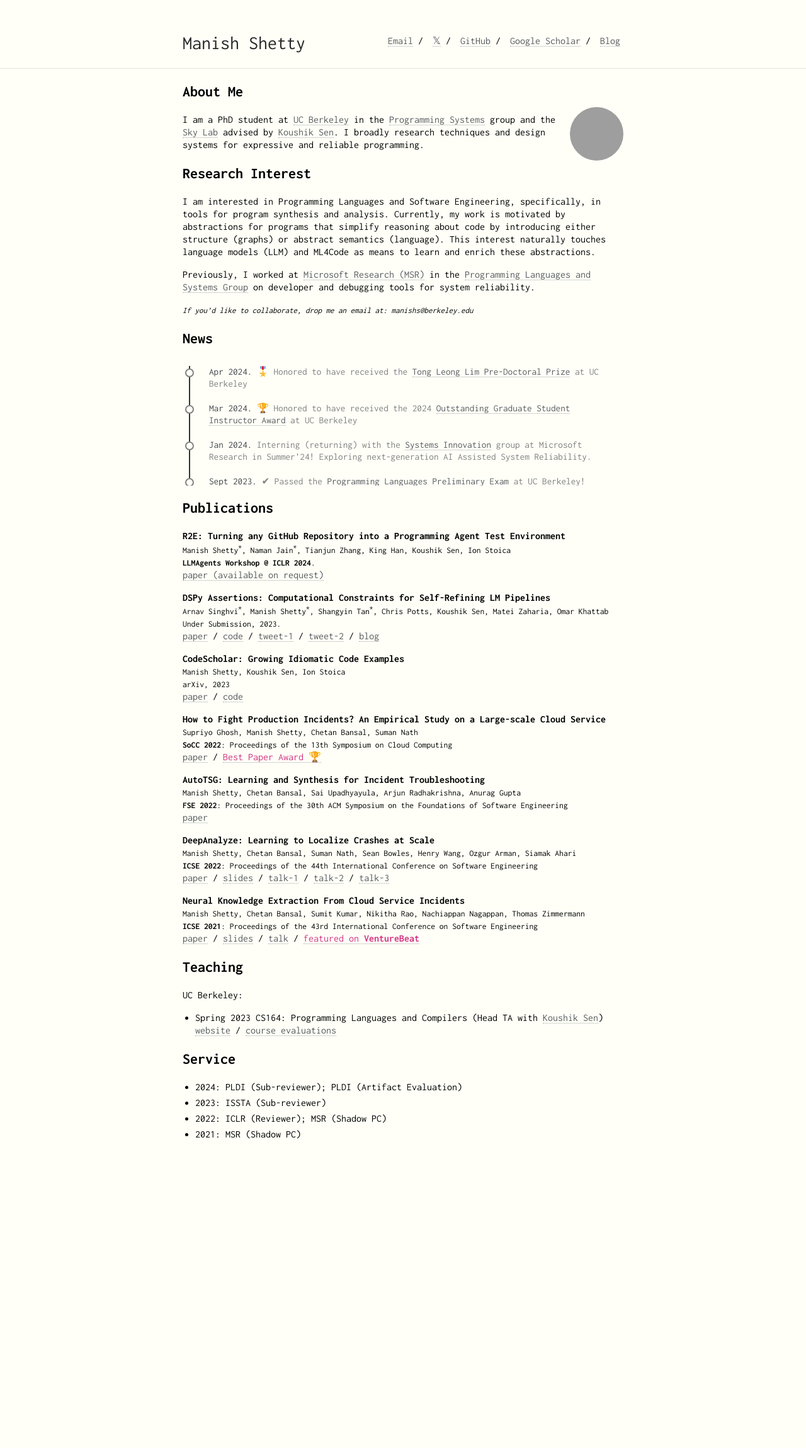
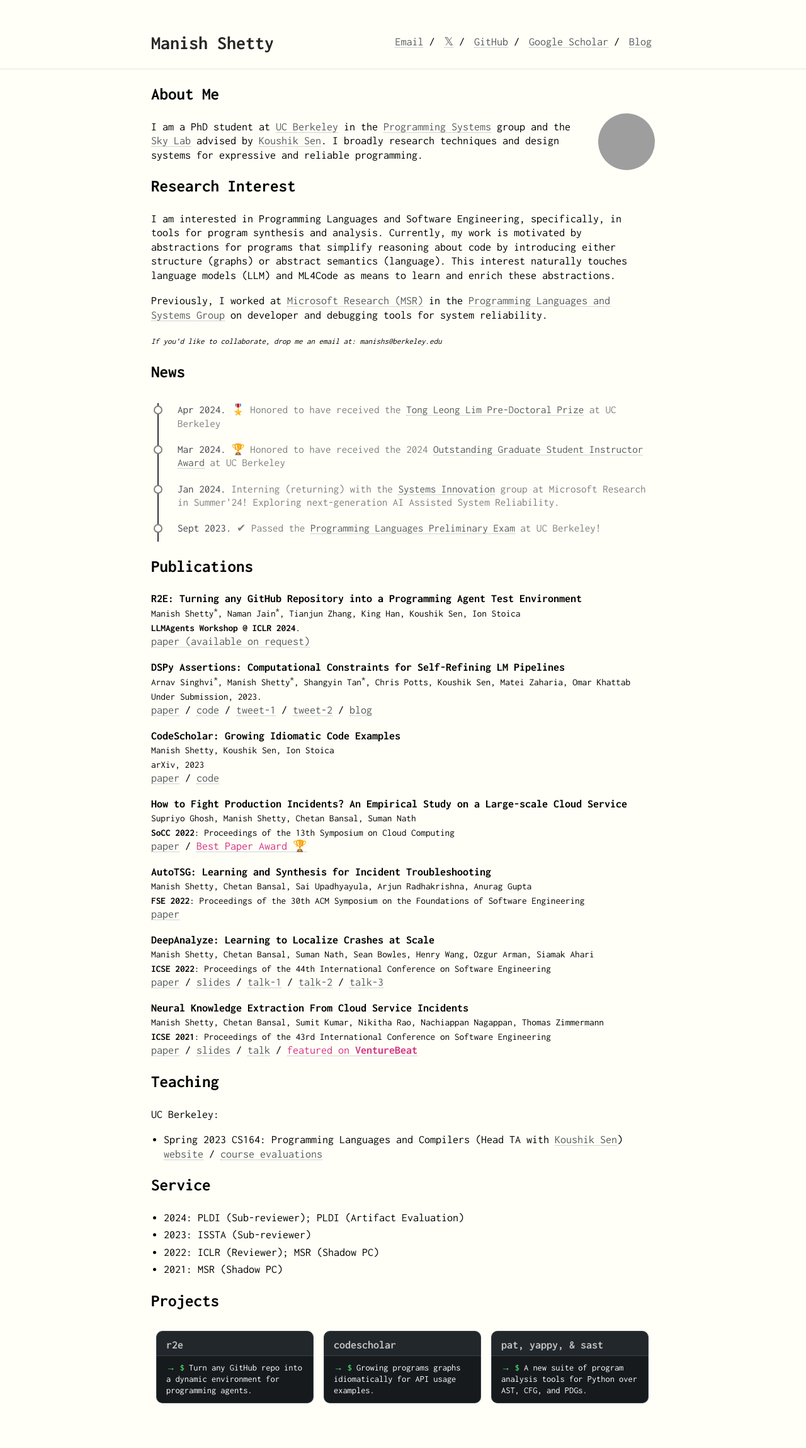
Before and after one commit to manishshettym/manishshettym.github.io, a Jekyll site: the page built from index.md, in a window 1280 px wide. Shown: the whole page at 63% size. Built offline with Jekyll 4.4.1, drawn with Linux system fonts in a browser that asks for light colours; before the commit the page ends 1867 px from its top, so only the background shows below that; grey boxes are pictures that could not be loaded.

Commit message:
add projects; update style

```diff
--- /dev/null
+++ b/_includes/projects.html
@@ -0,0 +1,44 @@
+<div class="editor-container">
+    <div class="editor">
+        <div class="tabs">
+            <span style="font-weight:bolder;">r2e</span>
+        </div>
+        <div class=" code">
+            <div class="lines">
+                <div class="line">
+                    <span class="dollar">→ $ </span>
+                    Turn any GitHub repo into a dynamic environment for programming agents.
+                </div>
+            </div>
+        </div>
+    </div>
+
+    <div class="editor">
+        <div class="tabs">
+            <span style="font-weight:bolder;">codescholar</span>
+        </div>
+        <div class="code">
+            <div class="lines">
+                <div class="line">
+                    <span class="dollar">→ $ </span>
+                    Growing programs graphs idiomatically for API usage examples.
+                </div>
+            </div>
+        </div>
+    </div>
+
+    <div class="editor">
+        <div class="tabs">
+            <span style="font-weight:bolder;">pat, yappy, & sast </span>
+        </div>
+        <div class="code">
+            <div class="lines">
+                <div class="line">
+                    <span class="dollar">→ $ </span>
+                    A new suite of program analysis tools for Python over
+                    AST, CFG, and PDGs.
+                </div>
+            </div>
+        </div>
+    </div>
+</div>
--- a/_layouts/default.html
+++ b/_layouts/default.html
@@ -22,6 +22,7 @@
     {% assign url = site.url | append: site.baseurl | append: page.url %}
     {% endif %}
     <meta name="description" content="{{ desc }}">
+    <link rel="stylesheet" href="https://cdnjs.cloudflare.com/ajax/libs/font-awesome/5.15.3/css/all.min.css">
     <link href='https://fonts.googleapis.com/css?family=Inconsolata:400,700' rel='stylesheet' type='text/css'>
     <link rel="alternate" type="application/rss+xml" title="{{ site.title }} RSS" href="/feed.xml" />
     <link rel="stylesheet" href="{{ site.baseurl }}/css/main.css">
--- a/_sass/_style.scss
+++ b/_sass/_style.scss
@@ -16,6 +16,7 @@ body {
     height: 100%;
     background-color: #fffff8;
     line-height: 1.25;
+    font-size: large;
 }
 
 a {
@@ -48,6 +49,7 @@ hr {
     font-size: 30px;
     color: #272727;
     display: inline-block;
+    font-weight: bolder;
 }
 
 .navbar {
@@ -154,3 +156,67 @@ hr {
 
 @import "typography";
 @import "tables";
+
+
+/* Extra */
+
+.editor-container {
+    display: flex;
+    flex-direction: row;
+    border-radius: 10px;
+    // border: 1px solid hsl(207, 13%, 25%);
+    // background-color: hsl(207, 13%, 15%);
+}
+
+.editor {
+    max-width: 250px;
+    min-width: 50px;
+    margin: 8px;
+}
+
+.tabs {
+    display: flex;
+    background-color: hsl(207, 13%, 15%);
+    padding: 10px 15px 5px 15px;
+    border: 1px solid hsl(207, 13%, 25%);
+    border-top-left-radius: 10px;
+    border-top-right-radius: 10px;
+    color: #bfbfbf;
+    font-size: 1em;
+}
+
+.code {
+    display: flex;
+    background-color: hsl(207, 13%, 10%);
+    padding: 10px;
+    font-size: 0.8em;
+    border: 1px solid hsl(207, 13%, 25%);
+    border-top: none;
+    border-bottom-left-radius: 10px;
+    border-bottom-right-radius: 10px;
+}
+
+
+.lines {
+    margin-left: 5px;
+    color: white;
+}
+
+.dollar {
+    color: #50fa7b;
+}
+
+.editor-container {
+    display: flex;
+    flex-wrap: wrap;
+}
+
+.editor {
+    flex: 1 0 100%;
+}
+
+@media screen and (min-width: 600px) {
+    .editor {
+        flex: 1;
+    }
+}
--- a/_sass/vars.scss
+++ b/_sass/vars.scss
@@ -3,12 +3,12 @@
  */
 
 $accent: #FF0F00;
-$image-size: 85px;
+$image-size: 90px;
 
 /*
  * Build Variables, don't touch
  */
 
-$max-width: 700px;
+$max-width: 800px;
 $med-width: 600px;
 $small-width: 480px;
--- a/index.md
+++ b/index.md
@@ -5,19 +5,26 @@ layout: default
 ## About Me
 
 <img class="profile-picture" src="./images/dpForAll.png">
-I am a PhD student at <a href="https://www.berkeley.edu/">UC Berkeley</a> in the <a href="https://ps.berkeley.edu/">Programming Systems</a> group and the <a href="https://sky.cs.berkeley.edu/">Sky Lab</a> advised by <a href="https://people.eecs.berkeley.edu/~ksen">Koushik Sen</a>. I broadly research techniques and design systems for expressive and reliable programming.
+I am a PhD student at <a href="https://www.berkeley.edu/">UC Berkeley</a> in the <a
+  href="https://ps.berkeley.edu/">Programming Systems</a> group and the <a href="https://sky.cs.berkeley.edu/">Sky
+  Lab</a> advised by <a href="https://people.eecs.berkeley.edu/~ksen">Koushik Sen</a>. I broadly research techniques and
+design systems for expressive and reliable programming.
 
 
 ## Research Interest
 
-I am interested in Programming Languages and Software Engineering, specifically, in tools for program synthesis and analysis.
-Currently, my work is motivated by abstractions for programs that simplify reasoning about code by introducing either structure (graphs) or abstract semantics (language).
+I am interested in Programming Languages and Software Engineering, specifically, in tools for program synthesis and
+analysis.
+Currently, my work is motivated by abstractions for programs that simplify reasoning about code by introducing either
+structure (graphs) or abstract semantics (language).
 This interest naturally touches language models (LLM) and ML4Code as means to learn and enrich these abstractions.
 
-Previously, I worked at <a href="https://www.microsoft.com/en-us/research/">Microsoft Research (MSR)</a> in the <a href="https://www.microsoft.com/en-us/research/theme/systems/">Programming Languages and Systems Group</a> on developer and debugging tools for system reliability.
+Previously, I worked at <a href="https://www.microsoft.com/en-us/research/">Microsoft Research (MSR)</a> in the <a
+  href="https://www.microsoft.com/en-us/research/theme/systems/">Programming Languages and Systems Group</a> on
+developer and debugging tools for system reliability.
 
 <span style="font-size: small;">
-*If you'd like to collaborate, drop me an email at: manishs@berkeley.edu*
+  *If you'd like to collaborate, drop me an email at: manishs@berkeley.edu*
 </span>
 
 ## News
@@ -27,47 +34,58 @@ Previously, I worked at <a href="https://www.microsoft.com/en-us/research/">Micr
     <div class="card">
       <div class="info">
         <span><span class="title">Apr 2024. </span>
-        🎖️ Honored to have received the <a href="https://www2.eecs.berkeley.edu/Students/Awards/12/">Tong Leong Lim Pre-Doctoral Prize</a> at UC Berkeley
+          🎖️ Honored to have received the <a href="https://www2.eecs.berkeley.edu/Students/Awards/12/">Tong Leong Lim
+            Pre-Doctoral Prize</a> at UC Berkeley
         </span>
       </div>
     </div>
     <div class="card">
       <div class="info">
         <span><span class="title">Mar 2024. </span>
-        🏆 Honored to have received the 2024 <a href="https://gsi.berkeley.edu/programs-services/award-programs/ogsi/">Outstanding Graduate Student Instructor Award</a> at UC Berkeley
+          🏆 Honored to have received the 2024 <a
+            href="https://gsi.berkeley.edu/programs-services/award-programs/ogsi/">Outstanding Graduate Student
+            Instructor Award</a> at UC Berkeley
         </span>
       </div>
     </div>
     <div class="card">
       <div class="info">
         <span><span class="title">Jan 2024. </span>
-        Interning (returning) with the <a href="https://www.microsoft.com/en-us/research/group/systems-innovation/">Systems Innovation</a> group at Microsoft Research in Summer'24! Exploring next-generation AI Assisted System Reliability.</span>
+          Interning (returning) with the <a
+            href="https://www.microsoft.com/en-us/research/group/systems-innovation/">Systems Innovation</a> group at
+          Microsoft Research in Summer'24! Exploring next-generation AI Assisted System Reliability.</span>
       </div>
     </div>
     <div class="card">
       <div class="info">
         <span><span class="title">Sept 2023. </span>
-        ✔︎ Passed the <a href="https://eecs.berkeley.edu/resources/grads/phd/prelims/exam-prep">Programming Languages Preliminary Exam</a> at UC Berkeley!</span>
+          ✔︎ Passed the <a href="https://eecs.berkeley.edu/resources/grads/phd/prelims/exam-prep">Programming Languages
+            Preliminary Exam</a> at UC Berkeley!</span>
       </div>
     </div>
     <div class="card">
-        <div class="info">
-          <span><span class="title">May 2023. </span>
-          Taught my first class: <a href="https://sites.google.com/berkeley.edu/cs164sp23/home">CS164: Compilers and Programming Languages</a> at UC Berkeley!</span>
-        </div>
+      <div class="info">
+        <span><span class="title">May 2023. </span>
+          Taught my first class: <a href="https://sites.google.com/berkeley.edu/cs164sp23/home">CS164: Compilers and
+            Programming Languages</a> at UC Berkeley!</span>
+      </div>
     </div>
     <div class="card">
-        <div class="info">
-          <span><span class="title">Nov 2022. </span>
-          🏆 Our <a href="https://dl.acm.org/doi/10.1145/3542929.3563482">empirical study</a> @ Microsoft Research on production incidents in large-scale cloud services
-          received the <a href="https://twitter.com/ACMSoCC/status/1590128032886685696?s=20" style="color: #D33682; font-weight: 500;">Best Paper Award 🏆</a> at <b>SoCC 2022</b>. </span>
-        </div>
+      <div class="info">
+        <span><span class="title">Nov 2022. </span>
+          🏆 Our <a href="https://dl.acm.org/doi/10.1145/3542929.3563482">empirical study</a> @ Microsoft Research on
+          production incidents in large-scale cloud services
+          received the <a href="https://twitter.com/ACMSoCC/status/1590128032886685696?s=20"
+            style="color: #D33682; font-weight: 500;">Best Paper Award 🏆</a> at <b>SoCC 2022</b>. </span>
+      </div>
     </div>
     <div class="card">
-        <div class="info">
-          <span><span class="title">Aug 2022. </span>
-          Started my Ph.D. at UC Berkeley advised by <a href="https://people.eecs.berkeley.edu/~ksen">Prof. Koushik Sen</a>. Joining the <a href="https://sky.cs.berkeley.edu/">Sky Lab</a> and the Programming Systems group!</span>
-        </div>
+      <div class="info">
+        <span><span class="title">Aug 2022. </span>
+          Started my Ph.D. at UC Berkeley advised by <a href="https://people.eecs.berkeley.edu/~ksen">Prof. Koushik
+            Sen</a>. Joining the <a href="https://sky.cs.berkeley.edu/">Sky Lab</a> and the Programming Systems
+          group!</span>
+      </div>
     </div>
   </div>
 </div>
@@ -76,15 +94,17 @@ Previously, I worked at <a href="https://www.microsoft.com/en-us/research/">Micr
 ## Publications
 
 **R2E: Turning any GitHub Repository into a Programming Agent Test Environment** <br>
-<span style="font-size:85%">Manish Shetty<sup>*</sup>, Naman Jain<sup>*</sup>, Tianjun Zhang, King Han, Koushik Sen, Ion Stoica<br>
-**LLMAgents Workshop @ ICLR 2024**. </span> <br>
+<span style="font-size:85%">Manish Shetty<sup>*</sup>, Naman Jain<sup>*</sup>, Tianjun Zhang, King Han, Koushik Sen, Ion
+  Stoica<br>
+  **LLMAgents Workshop @ ICLR 2024**. </span> <br>
 <a href="">paper (available on request)</a>
 <!-- <a href="">code</a> / -->
 <!-- <a href="">blog</a> -->
 
 **DSPy Assertions: Computational Constraints for Self-Refining LM Pipelines** <br>
-<span style="font-size:85%">Arnav Singhvi<sup>*</sup>, Manish Shetty<sup>*</sup>, Shangyin Tan<sup>*</sup>, Chris Potts, Koushik Sen, Matei Zaharia, Omar Khattab<br>
-Under Submission, 2023. </span> <br>
+<span style="font-size:85%">Arnav Singhvi<sup>*</sup>, Manish Shetty<sup>*</sup>, Shangyin Tan<sup>*</sup>, Chris Potts,
+  Koushik Sen, Matei Zaharia, Omar Khattab<br>
+  Under Submission, 2023. </span> <br>
 <a href="https://arxiv.org/abs/2312.13382">paper</a> /
 <a href="https://github.com/stanfordnlp/dspy/blob/main/dspy/primitives/assertions.py">code</a> /
 <a href="https://twitter.com/lateinteraction/status/1735326551393161563">tweet-1</a> /
@@ -93,7 +113,7 @@ Under Submission, 2023. </span> <br>
 
 **CodeScholar: Growing Idiomatic Code Examples** <br>
 <span style="font-size:85%">Manish Shetty, Koushik Sen, Ion Stoica <br>
-arXiv, 2023 </span> <br>
+  arXiv, 2023 </span> <br>
 <a href="https://arxiv.org/abs/2312.15157">paper</a> /
 <a href="https://github.com/tart-proj/codescholar">code</a>
 
@@ -107,17 +127,20 @@ technical report, 2023 </span> <br>
 
 **How to Fight Production Incidents? An Empirical Study on a Large-scale Cloud Service** <br>
 <span style="font-size:85%">Supriyo Ghosh, Manish Shetty, Chetan Bansal, Suman Nath <br>
-**SoCC 2022**: Proceedings of the 13th Symposium on Cloud Computing </span> <br>
-<a href="https://dl.acm.org/doi/10.1145/3542929.3563482">paper</a> / <a href="https://twitter.com/ACMSoCC/status/1590128032886685696?s=20" style="color: #D33682; font-weight: 500;">Best Paper Award 🏆</a>
+  **SoCC 2022**: Proceedings of the 13th Symposium on Cloud Computing </span> <br>
+<a href="https://dl.acm.org/doi/10.1145/3542929.3563482">paper</a> / <a
+  href="https://twitter.com/ACMSoCC/status/1590128032886685696?s=20" style="color: #D33682; font-weight: 500;">Best
+  Paper Award 🏆</a>
 
 **AutoTSG: Learning and Synthesis for Incident Troubleshooting** <br>
 <span style="font-size:85%">Manish Shetty, Chetan Bansal, Sai Upadhyayula, Arjun Radhakrishna, Anurag Gupta <br>
-**FSE 2022**: Proceedings of the 30th ACM Symposium on the Foundations of Software Engineering </span> <br>
+  **FSE 2022**: Proceedings of the 30th ACM Symposium on the Foundations of Software Engineering </span> <br>
 <a href="https://arxiv.org/pdf/2205.13457.pdf">paper</a>
 
 **DeepAnalyze: Learning to Localize Crashes at Scale** <br>
-<span style="font-size:85%">Manish Shetty, Chetan Bansal, Suman Nath, Sean Bowles, Henry Wang, Ozgur Arman, Siamak Ahari <br>
-**ICSE 2022**: Proceedings of the 44th International Conference on Software Engineering </span> <br>
+<span style="font-size:85%">Manish Shetty, Chetan Bansal, Suman Nath, Sean Bowles, Henry Wang, Ozgur Arman, Siamak Ahari
+  <br>
+  **ICSE 2022**: Proceedings of the 44th International Conference on Software Engineering </span> <br>
 <a href="https://arxiv.org/pdf/2109.14326.pdf">paper</a> /
 <a href="/pdf/slides/DeepAnalyze_ICSE_2022.pdf">slides</a> /
 <a href="https://youtu.be/UqwcSTiIP_I">talk-1</a> /
@@ -126,87 +149,96 @@ technical report, 2023 </span> <br>
 
 
 **Neural Knowledge Extraction From Cloud Service Incidents** <br>
-<span style="font-size:85%"> Manish Shetty, Chetan Bansal, Sumit Kumar, Nikitha Rao, Nachiappan Nagappan, Thomas Zimmermann <br>
-**ICSE 2021**: Proceedings of the 43rd International Conference on Software Engineering </span> <br>
+<span style="font-size:85%"> Manish Shetty, Chetan Bansal, Sumit Kumar, Nikitha Rao, Nachiappan Nagappan, Thomas
+  Zimmermann <br>
+  **ICSE 2021**: Proceedings of the 43rd International Conference on Software Engineering </span> <br>
 <a href="https://arxiv.org/abs/2007.05505">paper</a> /
 <a href="pdf/slides/SoftNER_ICSE_2021.pdf">slides</a> /
 <a href="https://youtu.be/nObO7Q9NlcA">talk</a> /
 <a href="https://venturebeat.com/2020/07/14/microsofts-softner-ai-uses-unsupervised-learning-to-help-triage-cloud-service-outages/"
-style="color: #D33682; font-weight: 500;"> featured on <b>VentureBeat</b> </a>
+  style="color: #D33682; font-weight: 500;"> featured on <b>VentureBeat</b> </a>
 <!-- <a href="" style="color: #D33682;">Distinguished paper award nomination </a> -->
+
+
+
 
 
 ## Teaching
 
 UC Berkeley:
-* Spring 2023 CS164: Programming Languages and Compilers (Head TA with [Koushik Sen](https://people.eecs.berkeley.edu/~ksen/)) <br>
-<a href="https://sites.google.com/berkeley.edu/cs164sp23/home">website</a> / <a href="./pdf/courses/cs164sp23-course-evals.pdf">course evaluations</a>
+* Spring 2023 CS164: Programming Languages and Compilers (Head TA with [Koushik
+Sen](https://people.eecs.berkeley.edu/~ksen/)) <br>
+<a href="https://sites.google.com/berkeley.edu/cs164sp23/home">website</a> / <a
+  href="./pdf/courses/cs164sp23-course-evals.pdf">course evaluations</a>
 
 
 ## Service
 
 <aside markdown="1">
-* 2024: PLDI (Sub-reviewer); PLDI (Artifact Evaluation)
-* 2023: ISSTA (Sub-reviewer)
-* 2022: ICLR (Reviewer); MSR (Shadow PC)
-* 2021: MSR (Shadow PC)
+  * 2024: PLDI (Sub-reviewer); PLDI (Artifact Evaluation)
+  * 2023: ISSTA (Sub-reviewer)
+  * 2022: ICLR (Reviewer); MSR (Shadow PC)
+  * 2021: MSR (Shadow PC)
 </aside>
+
+## Projects
+
+{% include projects.html %}
 
 <br><br>
 
 <style>
-/* Timeline Container */
-.timeline {
-  margin: 10px auto;
-  padding: 10px;
-  overflow:auto;
-  height: 180px;
-  font-size: 95%;
-}
+  /* Timeline Container */
+  .timeline {
+    margin: 10px auto;
+    padding: 10px;
+    overflow: auto;
+    height: 210px;
+    font-size: 95%;
+  }
 
-/* Outer Layer with the timeline border */
-.outer {
-  border-left: 2px solid #333;
-}
+  /* Outer Layer with the timeline border */
+  .outer {
+    border-left: 2px solid #333;
+  }
 
-/* Card container */
-.card {
-  position: relative;
-  margin: 0 0 20px 20px;
-  padding: 0 0 0 10px;
-  color: gray;
-  /* max-width: 90%; */
-}
+  /* Card container */
+  .card {
+    position: relative;
+    margin: 0 0 20px 20px;
+    padding: 0 0 0 10px;
+    color: gray;
+    /* max-width: 90%; */
+  }
 
-/* Information about the timeline */
-.info {
-  display: flex;
-  flex-direction: column;
-}
+  /* Information about the timeline */
+  .info {
+    display: flex;
+    flex-direction: column;
+  }
 
-/* Title of the card */
-.title {
-  color: #0d1117c4;
-  position: relative;
-}
+  /* Title of the card */
+  .title {
+    color: #0d1117c4;
+    position: relative;
+  }
 
-/* Timeline dot  */
-.title::before {
-  content: "";
-  position: absolute;
-  width: 10px;
-  height: 10px;
-  background: #fffff8;
-  border-radius: 999px;
-  left: -38px;
-  top: 3px;
-  border: 2px solid gray;
-}
+  /* Timeline dot  */
+  .title::before {
+    content: "";
+    position: absolute;
+    width: 10px;
+    height: 10px;
+    background: #fffff8;
+    border-radius: 999px;
+    left: -38px;
+    top: 3px;
+    border: 2px solid gray;
+  }
 
-/* remove underline for a tag with id author-name */
-a#author-name {
-  text-decoration: none;
-  border-bottom: none;
-}
-
+  /* remove underline for a tag with id author-name */
+  a#author-name {
+    text-decoration: none;
+    border-bottom: none;
+  }
 </style>
```
